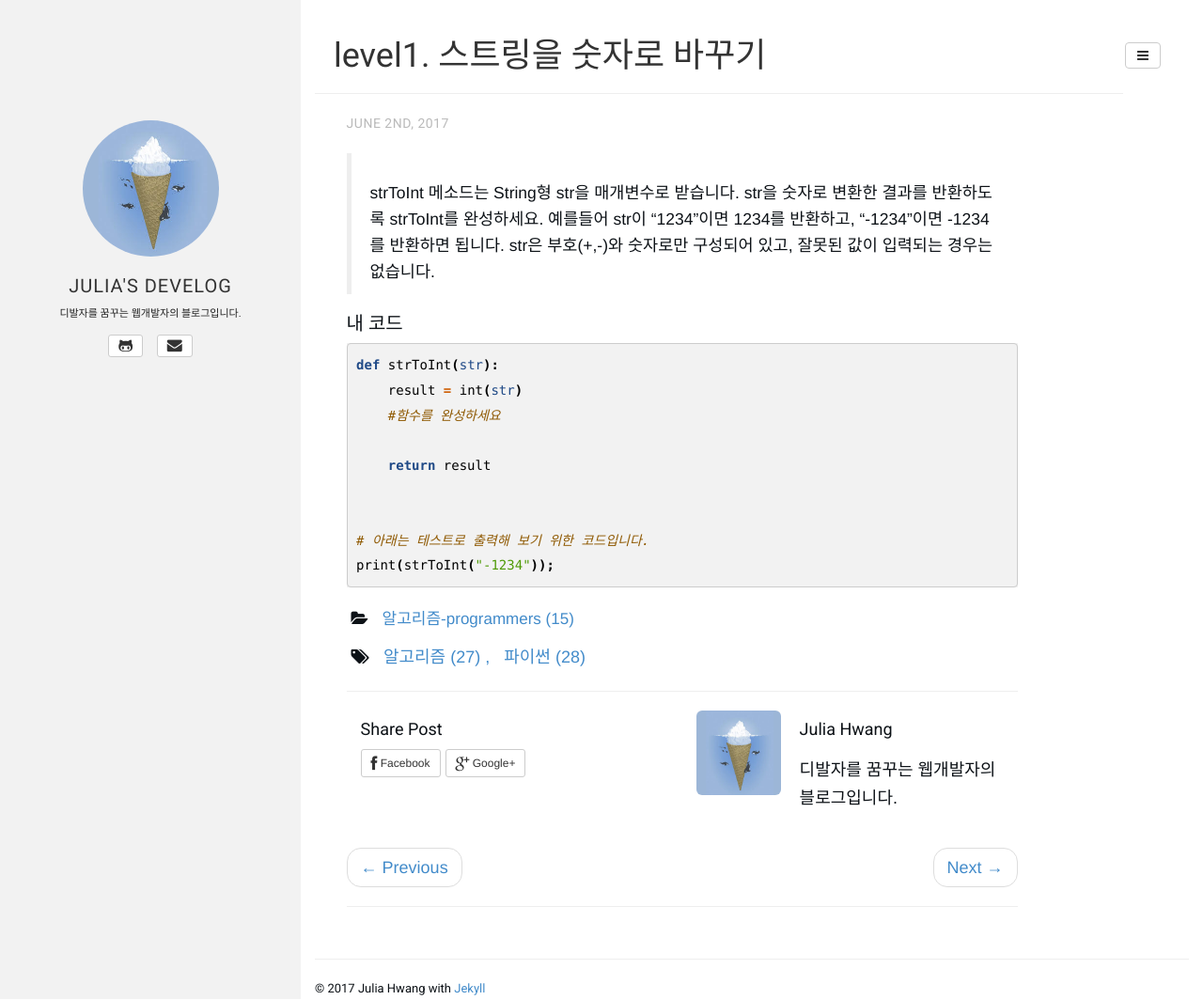
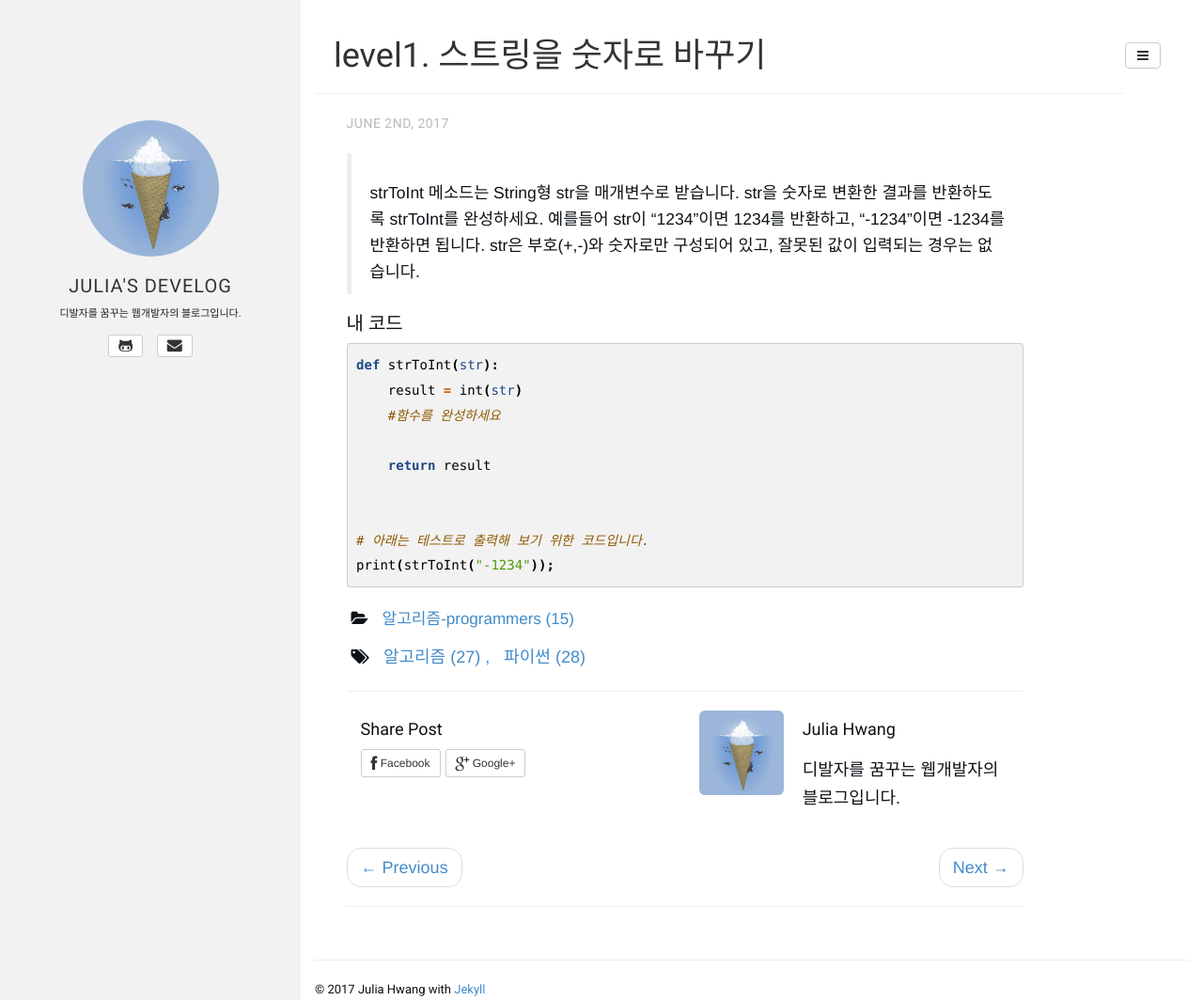
Before and after one commit to juliahwang/juliahwang.github.io, a Jekyll site: the page built from _posts/2017-06-02-level1. 스트링을숫자로바꾸기.md, in a window 1280 px wide and 1064 px high. Shown: the whole window at 94% size. Built offline with Jekyll 4.4.1, drawn with Linux system fonts in a browser that asks for light colours; some web fonts are replaced; comment, search, counter and statistics services are not loaded.

Commit message:
change article content width to col-sm-11

```diff
--- a/_includes/post.html
+++ b/_includes/post.html
@@ -3,7 +3,7 @@
 </div>
 
 <article>
-	<div class="col-sm-10">
+	<div class="col-sm-11">
 	 <span class="post-date">
 	   {% assign d = page.date | date: "%d" | plus:'0' %}
 	   {{ page.date | date: "%B" }}
--- a/assets/css/style.css
+++ b/assets/css/style.css
@@ -113,6 +113,7 @@
 
 article {
 	padding: 0 2% 0;
+	width: 92%;
 }
 
 article.home div a, article.home pre a { color: #1F000D; }
```
